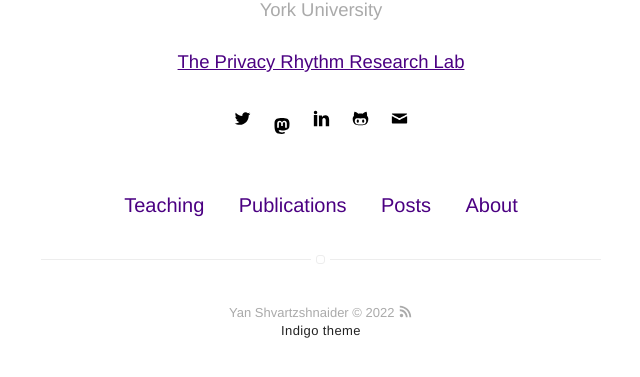
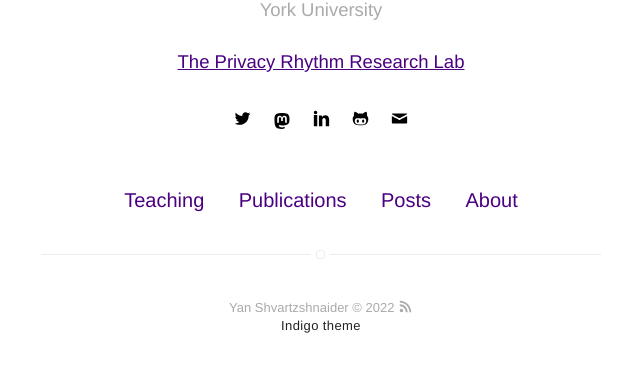
Before and after one commit to yansh/website, a Jekyll site: the page built from index.html, in a window 1280 px wide. Shown: the part 184-561 px from the top of the page, without its empty margins (319-959 px from the left). Built offline with Jekyll 4.4.1, drawn with Linux system fonts in a browser that asks for light colours.

Commit message:
mastodon

```diff
--- a/_includes/social-links.html
+++ b/_includes/social-links.html
@@ -18,7 +18,8 @@
     {% endif %}
     {% if site.mastodon %}
     <a class="link" rel="me" data-title='https://infosec.exchange/@ynotez' href=" https://infosec.exchange/@ynotez">
-        <svg xmlns="http://www.w3.org/2000/svg" width="16" height="16" class="bi bi-mastodon" viewBox="0 0 16 16">
+        <svg xmlns="http://www.w3.org/2000/svg" width="16" height="16" style="margin-bottom: 5px;"
+            class="bi bi-mastodon" viewBox="0 0 16 16">
             <path
                 d="M11.19 12.195c2.016-.24 3.77-1.475 3.99-2.603.348-1.778.32-4.339.32-4.339 0-3.47-2.286-4.488-2.286-4.488C12.062.238 10.083.017 8.027 0h-.05C5.92.017 3.942.238 2.79.765c0 0-2.285 1.017-2.285 4.488l-.002.662c-.004.64-.007 1.35.011 2.091.083 3.394.626 6.74 3.78 7.57 1.454.383 2.703.463 3.709.408 1.823-.1 2.847-.647 2.847-.647l-.06-1.317s-1.303.41-2.767.36c-1.45-.05-2.98-.156-3.215-1.928a3.614 3.614 0 0 1-.033-.496s1.424.346 3.228.428c1.103.05 2.137-.064 3.188-.189zm1.613-2.47H11.13v-4.08c0-.859-.364-1.295-1.091-1.295-.804 0-1.207.517-1.207 1.541v2.233H7.168V5.89c0-1.024-.403-1.541-1.207-1.541-.727 0-1.091.436-1.091 1.296v4.079H3.197V5.522c0-.859.22-1.541.66-2.046.456-.505 1.052-.764 1.793-.764.856 0 1.504.328 1.933.983L8 4.39l.417-.695c.429-.655 1.077-.983 1.934-.983.74 0 1.336.259 1.791.764.442.505.661 1.187.661 2.046v4.203z" />
         </svg>
```
